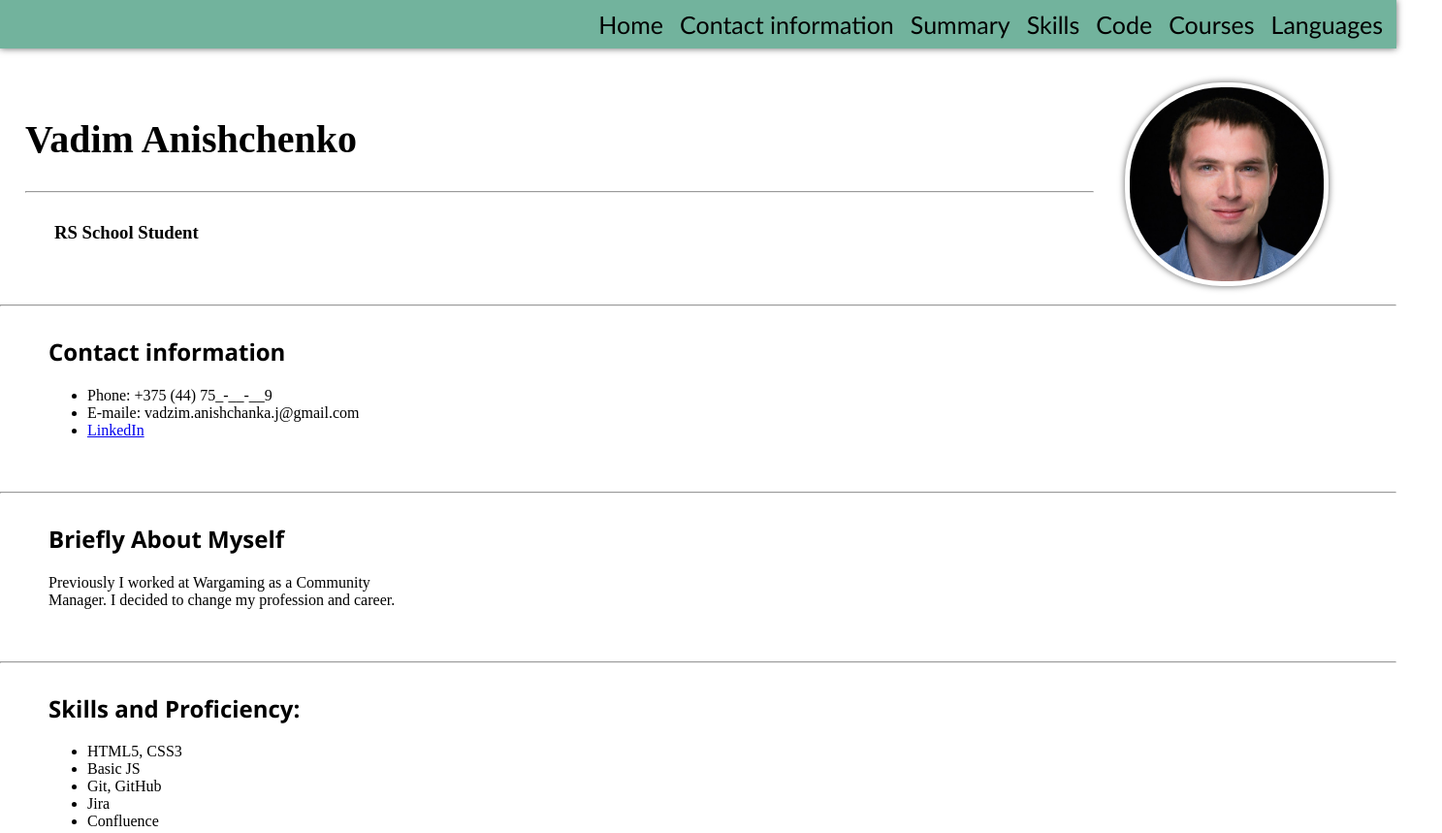
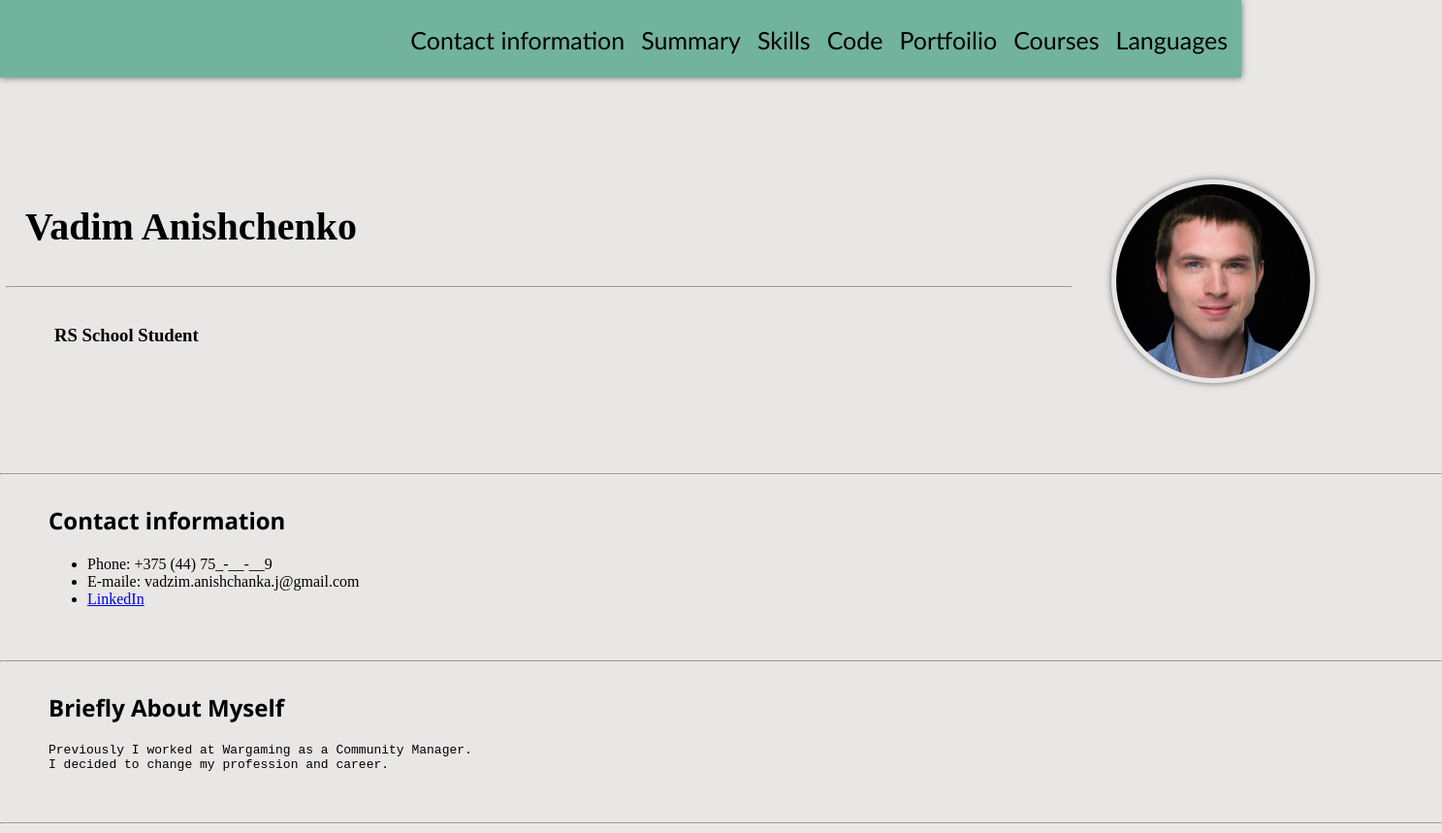
Before and after one commit to VadzimAJ/rsschool-cv, a plain HTML site: page index.html in a window 1280 px wide. Shown: the top 859 px of the page at 97% size, 1487 px wide, since content can reach past the window. Drawn offline with Linux system fonts and the light colour scheme.

Commit message:
feat: refactor code into flex wrap and add prtfolio section

```diff
--- a/index.html
+++ b/index.html
@@ -12,40 +12,43 @@
             <nav class="nav">
                 <ul class="nav-list">
                     <li class="nav-item">
-                        <a href="#home-anchor" class="nav-link">Home</a>
+                        <a href="#home-anchor" class="nav-link home">Home</a>
                     </li>
                     <li class="nav-item">
-                            <a href="#contact-inf-anchor" class="nav-link">Contact information</a>
+                            <a href="#contact-inf-anchor" class="nav-link contact">Contact information</a>
                     </li>
                     <li class="nav-item">
-                            <a href="#about-me-anchor" class="nav-link">Summary</a>
+                            <a href="#about-me-anchor" class="nav-link about-me">Summary</a>
                     </li>
                     <li class="nav-item">
-                            <a href="#skills-anchor" class="nav-link">Skills</a>
+                            <a href="#skills-anchor" class="nav-link skills">Skills</a>
                     </li>
                     <li class="nav-item">
-                            <a href="#code-exaple-anchor" class="nav-link">Code</a>
+                            <a href="#code-exaple-anchor" class="nav-link code-exaple">Code</a>
                     </li>
                     <li class="nav-item">
-                            <a href="#courses-anchor" class="nav-link">Courses</a>
+                        <a href="#portfoilio-anchor" class="nav-link portfoilio">Portfoilio</a>
                     </li>
                     <li class="nav-item">
-                            <a href="#languages-anchor" class="nav-link">Languages</a>
+                            <a href="#courses-anchor" class="nav-link courses">Courses</a>
+                    </li>
+                    <li class="nav-item">
+                            <a href="#languages-anchor" class="nav-link languages">Languages</a>
                     </li>
                 </ul>
             </nav>
         </header>
-
     <main class="main" id="home-anchor">
         <div class="main-container">
             <section class="section-profile" id="profile">
-                <img src="./assets/img/my_photo.jfif" alt="my photo" class="section-profile-logo">
+                <div class="section-profile-logo">
+                    <img src="./assets/img/my_photo.jfif" alt="my photo">
+                </div>
                 <div class="section-profile-title">
                     <h1 class="section-title">Vadim Anishchenko</h1>
                     <hr class="section-line">
                     <h3 class="section-subtitle">RS School Student</h3>
                 </div>
-
             </section>
                 <hr>
             <section class="section-contact-inf" id="contact-inf-anchor" itemscope itemtype="http://schema.org/Organization">
@@ -65,8 +68,8 @@
             <hr>
             <section class="about-me" id="about-me-anchor">
                 <h2>Briefly About Myself</h2>
-                <p>Previously I worked at Wargaming as a Community Manager. I decided to change my profession and career.</p>
-
+                <p><pre>Previously I worked at Wargaming as a Community Manager.
+I decided to change my profession and career.</pre></p>
             </section>
             <hr>
             <section class="skills" id="skills-anchor">
@@ -82,20 +85,22 @@
             <hr>
             <section class="code-exaple" id="code-exaple-anchor">
                 <h2>Code example:</h2>
-
                 <p>Starting with the basics.</p>
-
                 <pre>
                     <code>
                          &lt;h1&gt;Hello world!&lt;/h1&gt;
                     </code>
                 </pre>
-
+            </section>
+            <hr>
+            <section class="portfoilio" id="portfoilio-anchor">
+                <h2>Portfoilio:</h2>
+                &bull; <a href="https://rolling-scopes-school.github.io/vadzimaj-JSFEPRESCHOOL2022Q4/plants/">Plants</a>
             </section>
             <hr>
             <section class="courses" id="courses-anchor">
                 <h2>Courses:</h2>
-                &bull; Started studying at RS Shool
+                &bull; RS Shool - FE Pre-School
             </section>
             <hr>
             <section class="languages" id="languages-anchor">
@@ -108,17 +113,13 @@
                 </ul>
             </section>
         </div>
-
     </main>
-
     <footer class="footer">
-
             <div class="rs-link-conteiner">
                 <a href="https://rs.school/js/" class="rss-link">
                     <img src="./assets/img/rs_school_js.svg" alt="rsschool logo" class="rsschool-logo">
                 </a>
             </div>
-
             <div class="github-link-conteiner">
                 © 2022
                 <a href="https://github.com/VadzimAJ" class="github-link">
@@ -126,6 +127,5 @@
                 </a>
             </div>
     </footer>
-
 </body>
 </html>
--- a/style.css
+++ b/style.css
@@ -1,13 +1,15 @@
-
+* {
+    box-sizing: border-box;
+}
 html{
     scroll-behavior: smooth;
   }
 
 body {
-    width: 1440px;
-    margin: auto;
-    background-repeat: green;
-
+    max-width: 1440px;
+    margin-top: -16px;
+    margin: 0 auto;
+    background-color: rgb(233, 230, 230);
 }
 h1{
     font-size: 40px;
@@ -22,32 +24,32 @@ section{
 }
 
 .header {
-    position: fixed;
-    width: 1440px;
-    top: -16px;
+    display: flex;
+    max-width: 1440px;
+    flex-shrink: 1;
+    margin: 0 auto;
+    justify-content: end;
+    background-color: rgb(114, 179, 157);
+    box-shadow: 0 0 7px #666;
 }
 .main {
-margin-top: 50px;
+    display: flex;
+    margin-top: 50px;
 }
 
-footer {
-
+.footer {
     height:110px;
     margin: auto;
     background-color: rgb(114, 179, 157);
     box-shadow: 0 0 7px #666;
 }
 .nav{
-    height: 50px;
-    margin: auto;
-    background-color: rgb(114, 179, 157);
-    box-shadow: 0 0 7px #666;
-
-
+    display: flex;
+    min-height: 50px;
+    max-width: 1440px;
 }
 .nav-list {
     display: flex;
-    justify-content: flex-end;
     align-items: center;
     list-style: none;
     padding-right: 6px;
@@ -63,25 +65,42 @@ footer {
 
 .nav-link{
     text-decoration: none;
+    flex-wrap: wrap;
     color: black;
 }
 .section-profile{
+    display: flex;
+    flex-direction: row;
+    max-width: 1440px;
+    flex-shrink: 1;
     padding: 10px 40px 5px 6px;
 }
 .section-profile-logo {
+    display: flex;
+    height: 210px;
+    width: 210px;
+    border-radius: 105px;
+    border: 5px solid rgba(255, 255, 255, 0);
+    box-shadow: 0 0 7px #666;
+    order: 2;
+    margin: 45px 0px 80px 40px;
+    flex-shrink: 0;
+}
+.section-profile-logo img{
     height: 200px;
     border-radius: 100px;
-    border: 5px solid rgba(255, 255, 255, 0);
-    box-shadow: 0 0 7px #666;
-    float: right;
-    margin: 25px 30px 12px 12px;
 }
 .section-profile-title {
+    display: flex;
+    flex-direction: column;
     margin-top: 60px;
+    max-width: 1100px;
+    width: 100%;
+    flex-shrink: 1;
+    transition: flex-shrink 0.5s ease-in-out;
 }
 .section-line {
-    width: 1100px;
-    margin-right: auto;
+    width: 100%;
 }
 .section-title {
     margin: 10px 0 30px 20px
@@ -89,13 +108,16 @@ footer {
 .section-subtitle {
     margin: 30px 70px 50px 50px;
 }
-
+.about-me p {
+    font-size: 14px;
+}
 .rsschool-logo{
     height: 70px;
     float: right;
     margin: 12px 30px 12px 12px;
     padding-top: 7px;
 }
+
 .github-link-conteiner{
     padding-left: 20px;
 }
@@ -103,3 +125,6 @@ footer {
     height: 80px;
     padding-top: 15px;
 }
+.home{
+    display: none;
+}
```
Lines whose indentation alone changed are shown as unchanged.
